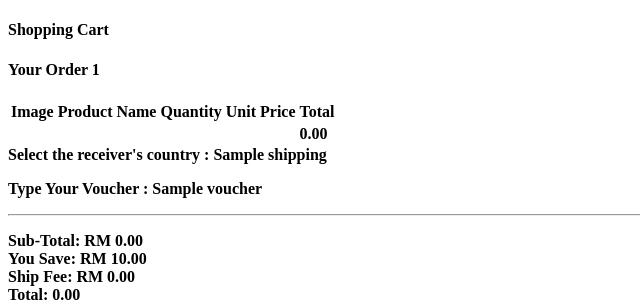
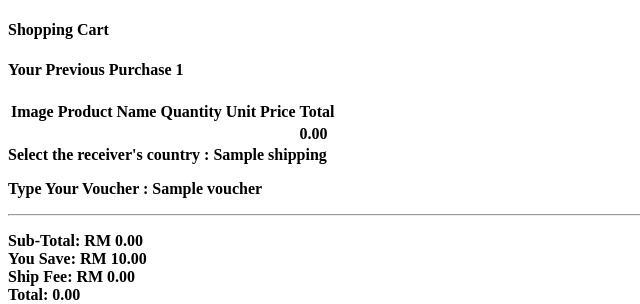
Before and after one commit to mat8392/eCommerceTest, a Yii app: template frontend/views/product/checkout.php in a window 1280 px wide. Shown: the top 304 px of the page, without its empty margins (0-640 px from the left). Run offline with PHP 8.4 and a stand-in for Yii, Linux system fonts and the light colour scheme; the template is opened without the code that fills it: most values are stand-ins (such as "Sample title", 1, 10 or a date in 2020); data that the repository does not hold is empty; some libraries are stand-ins or nearby versions.

Commit message:
checkout

```diff
--- a/frontend/views/product/cart.php
+++ b/frontend/views/product/cart.php
@@ -80,7 +80,7 @@ use yii\helpers\ArrayHelper;
 					</p>
 					<hr/>
 					<p class="buttons center">
-						<button class="btn btn-inverse" type="submit" id="checkout">Checkout</button>
+						<a href="index.php?r=product"><input type="button" href="index.php?r=product" value="Continue Shopping" class="btn btn-inverse" /></a>&nbsp;<button class="btn btn-inverse" type="submit" id="checkout">Checkout</button>
 					</p>
 				</div>
 			</div>
--- a/frontend/views/product/checkout.php
+++ b/frontend/views/product/checkout.php
@@ -14,7 +14,7 @@ use yii\helpers\VarDumper;
 		$i = 1;
 		foreach($jajaja as $check){ ?>
 			<div class="span11">
-				<h4 class="title"><span class="text"><strong>Your</strong> Order <?= $i++;?></span></h4>
+				<h4 class="title"><span class="text"><strong>Your</strong> Previous Purchase <?= $i++;?></span></h4>
 				<table class="table table-striped">
 					<thead>
 						<tr>
```
